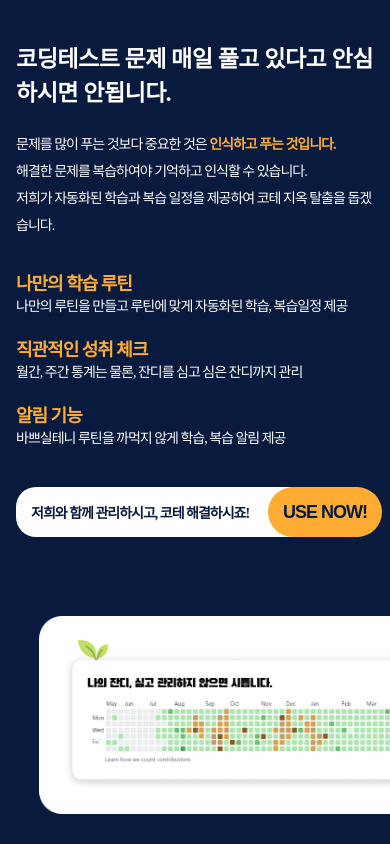
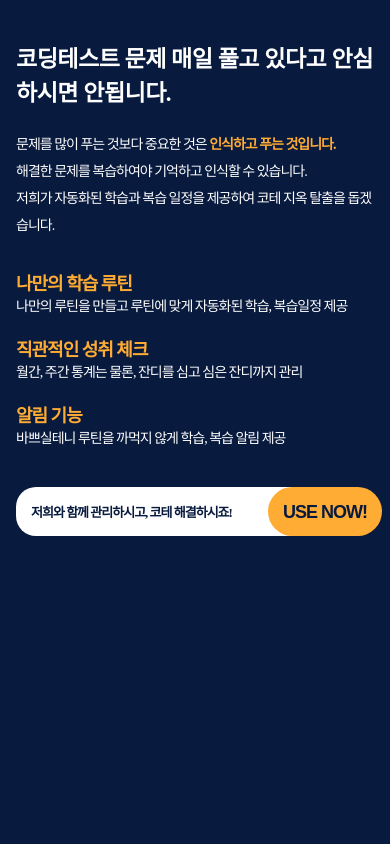
Before and after one commit to busy-joj/react-cote-planner-app, a React (Create React App) app: page /landing in a window 390 px wide. Built offline with nearby package versions, Linux system fonts and the light colour scheme; no server answers; a web font is replaced by a local one.

Commit message:
fix 미디어쿼리

```diff
--- a/src/index.css
+++ b/src/index.css
@@ -1,7 +1,7 @@
 html,
 body,
 #root {
-  height: 100%;
+  position: relative;
   margin: 0px;
   background-color: #081a3e;
   font-size: 16px;
--- a/src/pages/LandingPage/landing.css
+++ b/src/pages/LandingPage/landing.css
@@ -158,6 +158,7 @@ h1 {
     height: 100%;
   }
   .wrap::after {
+    display: none;
     width: 95%;
     bottom: 30px;
     right: -19px;
@@ -176,7 +177,7 @@ h1 {
   }
   .action .title {
     padding: 15px;
-    font-size: 14px;
+    font-size: 13px;
   }
   .action .button {
     transform: translateX(0%);
```
